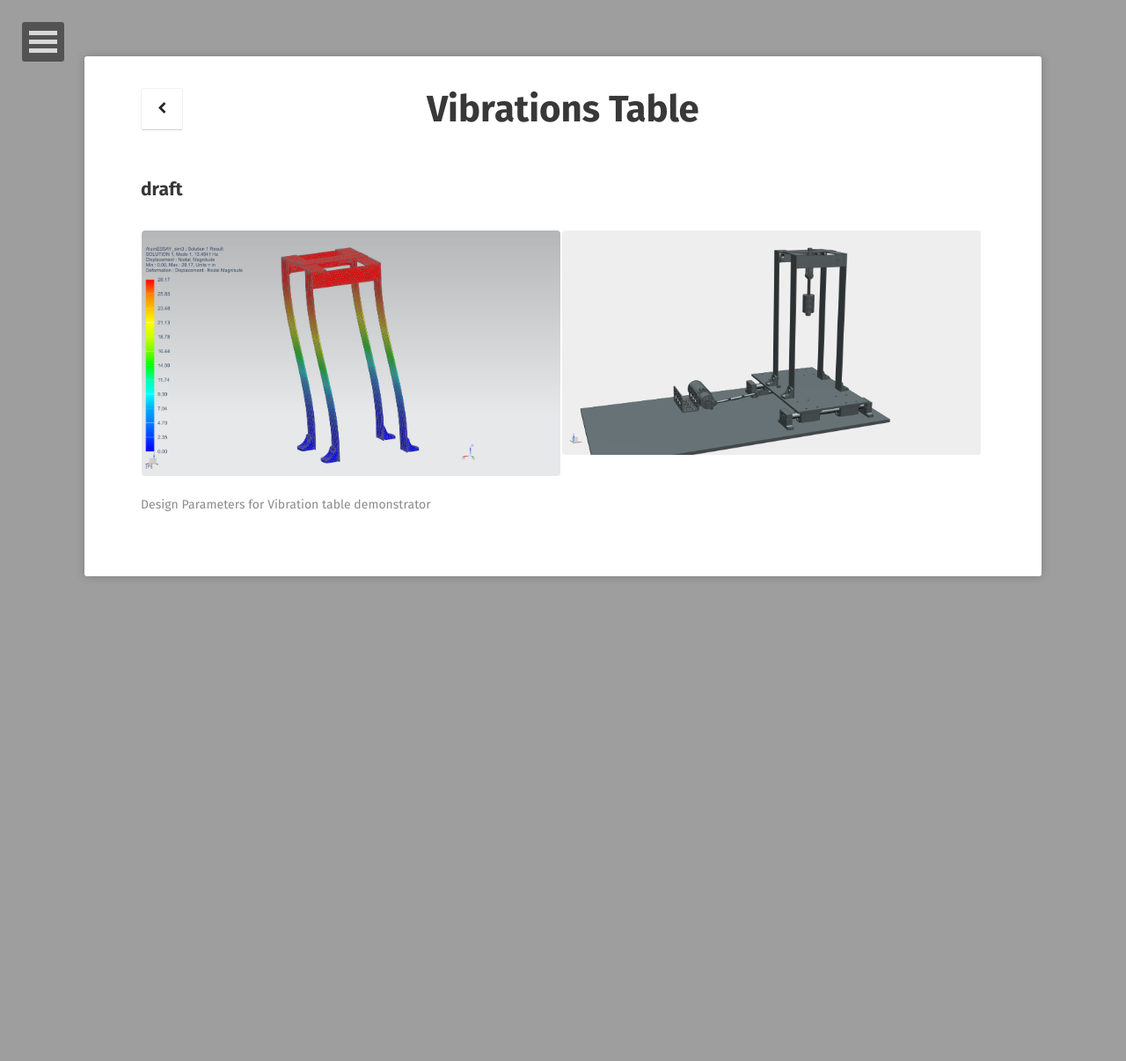
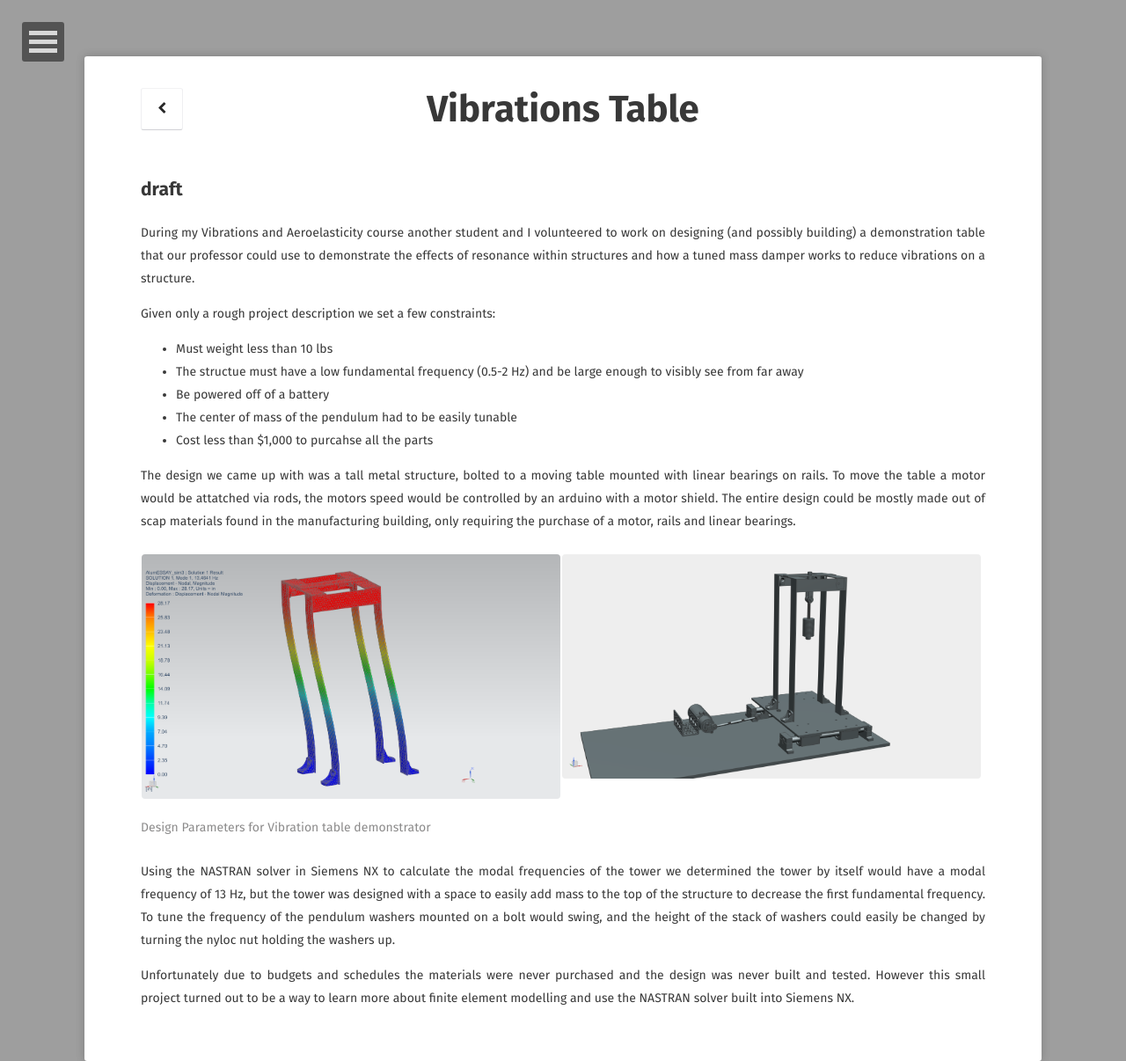
Before and after one commit to andanao/Personal-Site, a Jekyll site: the page built from _posts/2019-03-22-vibrations-table.markdown, in a window 1280 px wide. Shown: the whole page at 88% size. Built offline with Jekyll 4.4.1, drawn with Linux system fonts in a browser that asks for light colours; some web fonts are replaced; before the commit the page ends 964 px from its top, so only the background shows below that.

Commit message:
vibes table done

```diff
--- a/_posts/2019-02-15-over-sand-vehicle.markdown
+++ b/_posts/2019-02-15-over-sand-vehicle.markdown
@@ -29,10 +29,12 @@ The robot was designed with simple and cheap parts that would be easy to work wi
 
 The plunger subassembly was powered by a servo mounted to a rack and pinion.  Salinity was measured by determining the resistance across a pair of wires, these wires were also used to determine when the plunger first contacted the water.  A contact switch was used to determine when the plunger had reached the bottom of the pool of water.  By comparing the difference in angles from when the plunger first reached the water to the angle when the contact switch was activated, the depth of water was calculated.  Using this method the depth of the water was measured to within ±1mm.
 
-<figure>
+<figure class="half">
 	<a href="\portfolio\OSV\OSV8.png"><img src="\portfolio\OSV\OSV8.png"></a>
-	<figcaption>Plunger subassembly CAD model</figcaption>
+	<a href="\portfolio\OSV\20160414_113045.jpg"><img src="\portfolio\OSV\20160414_113045.jpg"></a>
+	<figcaption>Plunger subassembly</figcaption>
 </figure>
+
 
 Having seen previous attempts with 3D printing wheels fail due to sinking and/or lack of grip, I designed deep and large diameter wheels with paddles to help provide traction.  The wheels ended up having no issues moving over the sand and allowed the robot to easily navigate the sand course.
 
--- a/_posts/2019-03-22-vibrations-table.markdown
+++ b/_posts/2019-03-22-vibrations-table.markdown
@@ -10,9 +10,23 @@ excerpt: "fill!!"
 ---
 ## draft
 
+During my Vibrations and Aeroelasticity course another student and I volunteered to work on designing (and possibly building) a  demonstration table that our professor could use to demonstrate the effects of resonance within structures and how a tuned mass damper works to reduce vibrations on a structure.
+
+Given only a rough project description we set a few constraints:
+- Must weight less than 10 lbs
+- The structue must have a low fundamental frequency (0.5-2 Hz) and be large enough to visibly see from far away
+- Be powered off of a battery
+- The center of mass of the pendulum had to be easily tunable
+- Cost less than $1,000 to purcahse all the parts
+
+The design we came up with was a tall metal structure, bolted to a moving table mounted with linear bearings on rails. To move the table a motor would be attatched via rods, the motors speed would be controlled by an arduino with a motor shield.  The entire design could be mostly made out of scap materials found in the manufacturing building, only requiring the purchase of a motor, rails and linear bearings.
 
 <figure class="half">
     <a href="/portfolio/Vibes_Table/AlumESSAY_fem3.png"><img src="/portfolio/Vibes_Table/AlumESSAY_fem3.png"></a>
     <a href="/portfolio/Vibes_Table/render.png"><img src="/portfolio/Vibes_Table/render.png"></a>
     <figcaption>Design Parameters for Vibration table demonstrator</figcaption>
 </figure>
+
+Using the NASTRAN solver in Siemens NX to calculate the modal frequencies of the tower we determined the tower by itself would have a modal frequency of 13 Hz, but the tower was designed with a space to easily add mass to the top of the structure to decrease the first fundamental frequency.  To tune the frequency of the pendulum washers mounted on a bolt would swing, and the height of the stack of washers could easily be changed by turning the nyloc nut holding the washers up.
+
+Unfortunately due to budgets and schedules the materials were never purchased and the design was never built and tested.  However this small project turned out to be a way to learn more about finite element modelling and use the NASTRAN solver built into Siemens NX.
```
Also changed, not shown: portfolio/OSV/20160414_113045.jpg.
